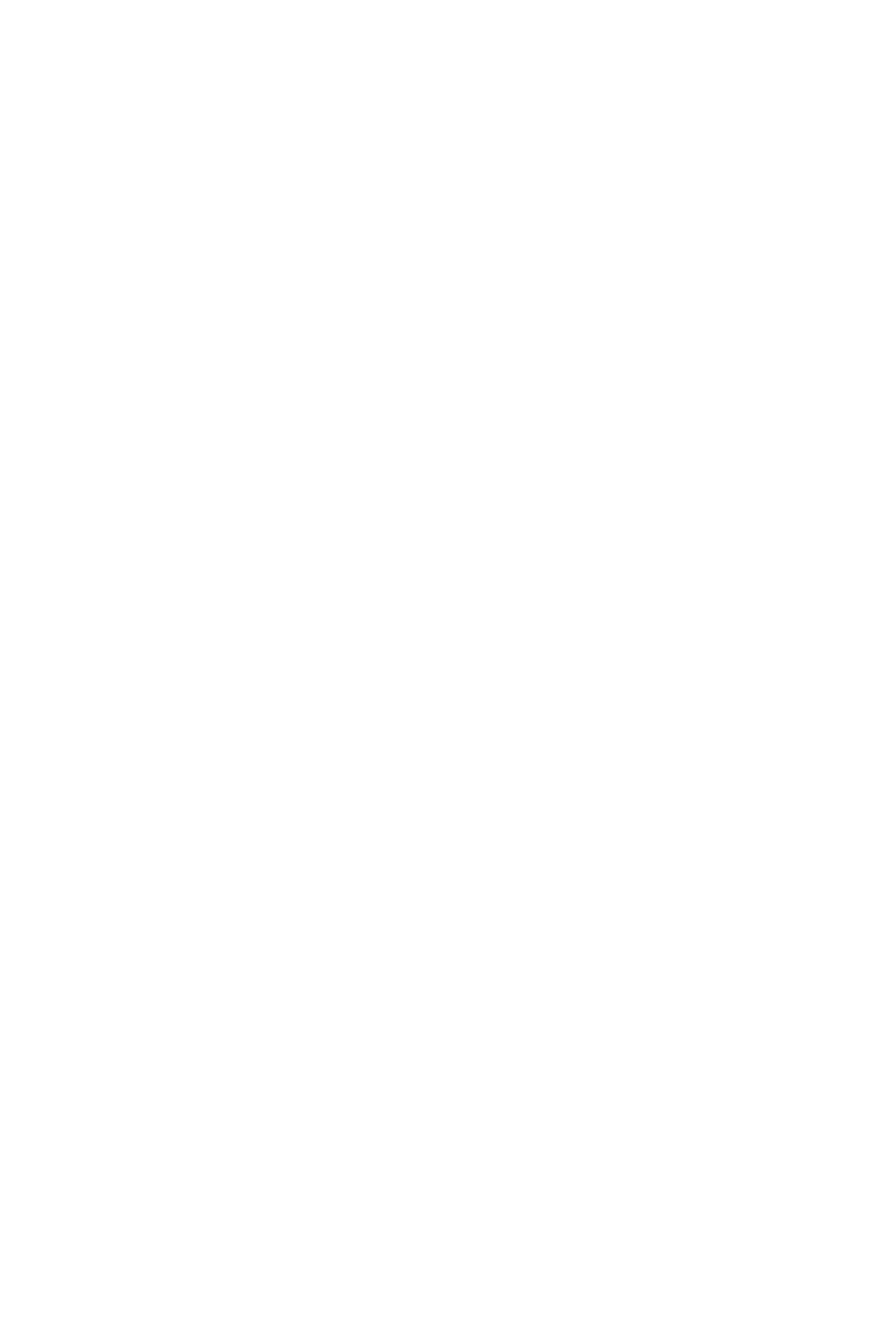
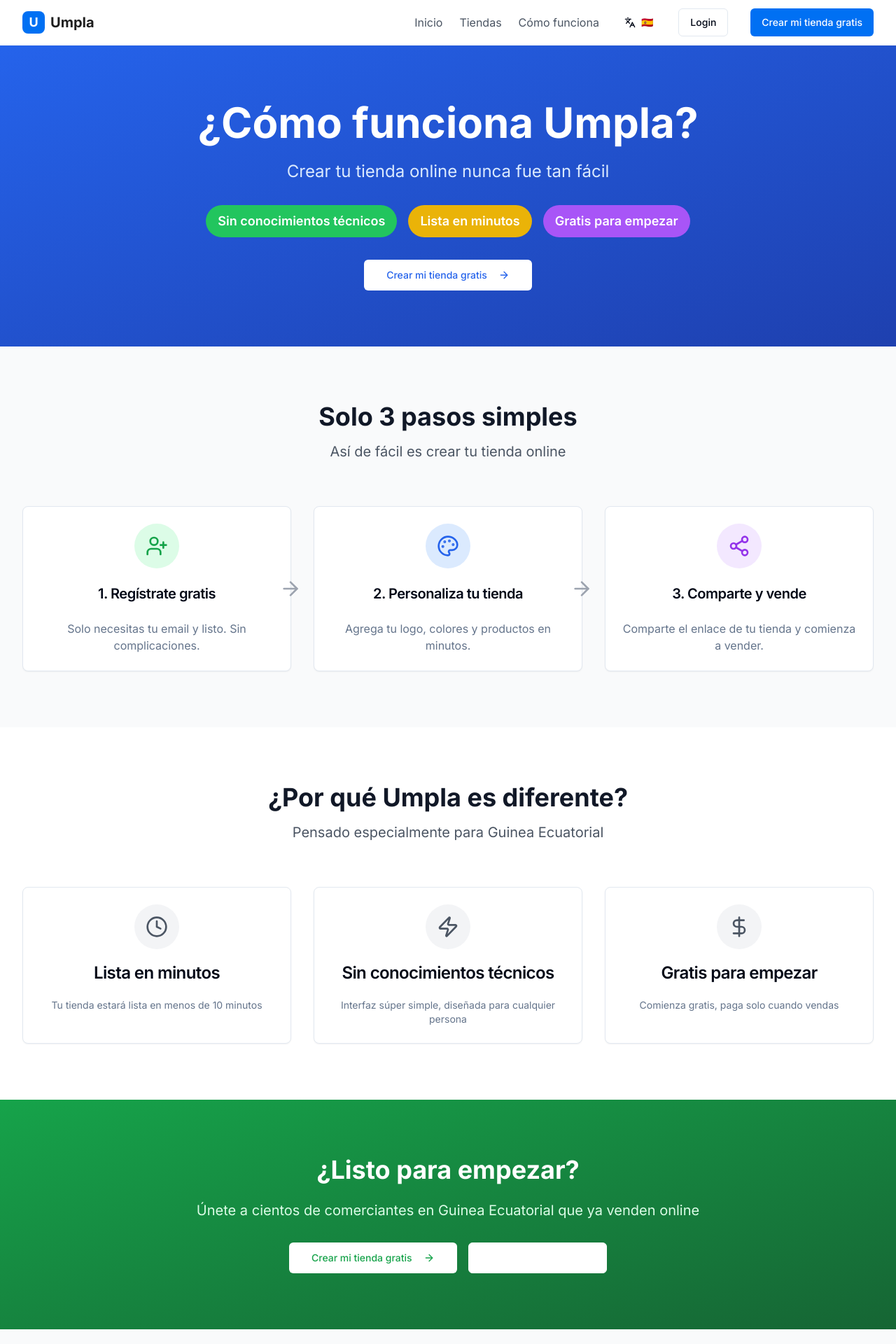
Before and after one commit to innTECH-SYS/umpla-equatorial-shop, a React (Vite) app: page /como-funciona in a window 1280 px wide. Before the commit this address had no page. Shown: the top 1920 px of the page at 70% size. Before the commit the page ends 800 px from the top, so only its background shows below. Built offline with nearby package versions, Linux system fonts and the light colour scheme.

Commit message:
Implement plan
Implement the full plan: update navigation, create "How it works" page, and update translations.

```diff
--- a/src/App.tsx
+++ b/src/App.tsx
@@ -13,6 +13,7 @@ import Admin from "./pages/Admin";
 import PublicStore from "./pages/PublicStore";
 import Stores from "./pages/Stores";
 import Pricing from "./pages/Pricing";
+import ComoFunciona from "./pages/ComoFunciona";
 import "./i18n/config";
 
 const queryClient = new QueryClient();
@@ -32,6 +33,7 @@ const App = () => (
               <Route path="/dashboard" element={<Dashboard />} />
               <Route path="/admin" element={<Admin />} />
               <Route path="/pricing" element={<Pricing />} />
+              <Route path="/como-funciona" element={<ComoFunciona />} />
               <Route path="/store/:storename" element={<PublicStore />} />
             </Routes>
           </BrowserRouter>
--- a/src/components/BottomNavbar.tsx
+++ b/src/components/BottomNavbar.tsx
@@ -5,10 +5,8 @@ import { useTranslation } from '@/hooks/useTranslation';
 import {
   Home,
   Store,
-  Search,
-  User,
-  ShoppingCart,
-  MessageCircle
+  HelpCircle,
+  User
 } from 'lucide-react';
 
 export const BottomNavbar = () => {
@@ -29,22 +27,16 @@ export const BottomNavbar = () => {
       key: 'stores'
     },
     {
-      icon: Search,
-      label: 'Buscar',
-      path: '/search',
-      key: 'search'
-    },
-    {
-      icon: ShoppingCart,
-      label: 'Carrito',
-      path: '/cart',
-      key: 'cart'
+      icon: HelpCircle,
+      label: t('nav.how_it_works'),
+      path: '/como-funciona',
+      key: 'how_it_works'
     },
     {
       icon: User,
-      label: 'Perfil',
+      label: t('nav.login'),
       path: '/auth',
-      key: 'profile'
+      key: 'login'
     }
   ];
 
@@ -62,7 +54,7 @@ export const BottomNavbar = () => {
 
       {/* Bottom Navigation */}
       <nav className="fixed bottom-0 left-0 right-0 bg-white border-t border-gray-200 z-40 lg:hidden">
-        <div className="grid grid-cols-5 h-16">
+        <div className="grid grid-cols-4 h-16">
           {navItems.map((item) => {
             const Icon = item.icon;
             const active = isActive(item.path);
@@ -99,13 +91,9 @@ export const BottomNavbar = () => {
                 <span className="text-xl font-bold">Umpla</span>
               </div>
               <p className="text-gray-400 mb-4">
-                La plataforma de comercio electrónico líder en Guinea Ecuatorial.
-                Conectamos compradores y vendedores locales.
+                La plataforma más fácil para crear tu tienda online en Guinea Ecuatorial.
+                Sin conocimientos técnicos necesarios.
               </p>
-              <div className="flex items-center gap-2">
-                <MessageCircle className="h-5 w-5 text-primary" />
-                <span className="text-sm">Soporte 24/7 disponible</span>
-              </div>
             </div>
 
             <div>
@@ -117,8 +105,11 @@ export const BottomNavbar = () => {
                 <Link to="/stores" className="block text-gray-400 hover:text-white transition-colors">
                   {t('nav.stores')}
                 </Link>
+                <Link to="/como-funciona" className="block text-gray-400 hover:text-white transition-colors">
+                  {t('nav.how_it_works')}
+                </Link>
                 <Link to="/auth" className="block text-gray-400 hover:text-white transition-colors">
-                  Crear cuenta
+                  {t('nav.login')}
                 </Link>
               </div>
             </div>
--- a/src/components/Navigation.tsx
+++ b/src/components/Navigation.tsx
@@ -23,15 +23,21 @@ const Navigation = () => {
 
           {/* Desktop Menu */}
           <div className="hidden md:flex items-center space-x-6">
-            <Link to="/pricing" className="text-gray-600 hover:text-primary transition-colors">
-              {t('nav.pricing')}
+            <Link to="/" className="text-gray-600 hover:text-primary transition-colors">
+              {t('nav.home')}
             </Link>
-            <Link to="/store-example" className="text-gray-600 hover:text-primary transition-colors">
-              {t('nav.example')}
+            <Link to="/stores" className="text-gray-600 hover:text-primary transition-colors">
+              {t('nav.stores')}
+            </Link>
+            <Link to="/como-funciona" className="text-gray-600 hover:text-primary transition-colors">
+              {t('nav.how_it_works')}
             </Link>
             <LanguageSelector />
-            <Link to="/onboarding">
-              <Button>{t('nav.start_free')}</Button>
+            <Link to="/auth">
+              <Button variant="outline" className="mr-2">{t('nav.login')}</Button>
+            </Link>
+            <Link to="/auth">
+              <Button>{t('home.hero.createStore')}</Button>
             </Link>
           </div>
 
@@ -52,24 +58,34 @@ const Navigation = () => {
           <div className="md:hidden py-4 border-t border-gray-100">
             <div className="flex flex-col space-y-4">
               <Link
-                to="/pricing"
+                to="/"
                 className="text-gray-600 hover:text-primary transition-colors"
                 onClick={() => setIsMenuOpen(false)}
               >
-                {t('nav.pricing')}
+                {t('nav.home')}
               </Link>
               <Link
-                to="/store-example"
+                to="/stores"
                 className="text-gray-600 hover:text-primary transition-colors"
                 onClick={() => setIsMenuOpen(false)}
               >
-                {t('nav.example')}
+                {t('nav.stores')}
+              </Link>
+              <Link
+                to="/como-funciona"
+                className="text-gray-600 hover:text-primary transition-colors"
+                onClick={() => setIsMenuOpen(false)}
+              >
+                {t('nav.how_it_works')}
               </Link>
               <div className="flex justify-center">
                 <LanguageSelector />
               </div>
-              <Link to="/onboarding" onClick={() => setIsMenuOpen(false)}>
-                <Button className="w-full">{t('nav.start_free')}</Button>
+              <Link to="/auth" onClick={() => setIsMenuOpen(false)}>
+                <Button variant="outline" className="w-full mb-2">{t('nav.login')}</Button>
+              </Link>
+              <Link to="/auth" onClick={() => setIsMenuOpen(false)}>
+                <Button className="w-full">{t('home.hero.createStore')}</Button>
               </Link>
             </div>
           </div>
--- a/src/locales/en.json
+++ b/src/locales/en.json
@@ -7,7 +7,8 @@
     "contact": "Contact",
     "login": "Login",
     "register": "Register",
-    "dashboard": "Dashboard"
+    "dashboard": "Dashboard",
+    "how_it_works": "How it works"
   },
   "onboarding": {
     "welcome": "Welcome to Umpla!",
@@ -37,10 +38,10 @@
   },
   "home": {
     "hero": {
-      "title": "Your digital marketplace in Equatorial Guinea",
-      "subtitle": "Connecting buyers and sellers across Equatorial Guinea",
+      "title": "Create your online store without technical knowledge",
+      "subtitle": "The easiest platform to have your own store in Equatorial Guinea",
       "cta": "Explore Stores",
-      "createStore": "Create my store"
+      "createStore": "Create my free store"
     },
     "features": {
       "title": "Why choose Umpla?",
@@ -49,8 +50,8 @@
         "description": "We support local businesses in Equatorial Guinea"
       },
       "secure": {
-        "title": "Secure Payments",
-        "description": "Protected transactions with multiple payment methods"
+        "title": "Easy to use",
+        "description": "No technical knowledge needed. Everything ready in minutes"
       },
       "delivery": {
         "title": "Fast Delivery",
@@ -90,6 +91,26 @@
     "out_of_stock": "Out of stock",
     "add_to_cart": "Add to cart"
   },
+  "how_it_works": {
+    "title": "How does Umpla work?",
+    "subtitle": "Creating your online store has never been easier",
+    "step1": {
+      "title": "1. Sign up for free",
+      "description": "Just need your email and you're ready. No complications."
+    },
+    "step2": {
+      "title": "2. Customize your store",
+      "description": "Add your logo, colors and products in minutes."
+    },
+    "step3": {
+      "title": "3. Share and sell",
+      "description": "Share your store link and start selling."
+    },
+    "cta": "Create my free store",
+    "no_tech_needed": "No technical knowledge needed",
+    "ready_in_minutes": "Ready in minutes",
+    "free_to_start": "Free to start"
+  },
   "common": {
     "loading": "Loading...",
     "error": "Error",
--- a/src/locales/es.json
+++ b/src/locales/es.json
@@ -5,9 +5,10 @@
     "stores": "Tiendas",
     "about": "Acerca de",
     "contact": "Contacto",
-    "login": "Iniciar sesión",
+    "login": "Login",
     "register": "Registrarse",
-    "dashboard": "Panel"
+    "dashboard": "Panel",
+    "how_it_works": "Cómo funciona"
   },
   "onboarding": {
     "welcome": "¡Bienvenido a Umpla!",
@@ -37,10 +38,10 @@
   },
   "home": {
     "hero": {
-      "title": "Tu mercado digital en Guinea Ecuatorial",
-      "subtitle": "Conectamos compradores y vendedores en toda Guinea Ecuatorial",
+      "title": "Crea tu tienda online sin conocimientos técnicos",
+      "subtitle": "La plataforma más fácil para tener tu propia tienda en Guinea Ecuatorial",
       "cta": "Explorar Tiendas",
-      "createStore": "Crear mi tienda"
+      "createStore": "Crear mi tienda gratis"
     },
     "features": {
       "title": "¿Por qué elegir Umpla?",
@@ -49,8 +50,8 @@
         "description": "Apoyamos a los negocios locales de Guinea Ecuatorial"
       },
       "secure": {
-        "title": "Pagos Seguros",
-        "description": "Transacciones protegidas con múltiples métodos de pago"
+        "title": "Fácil de usar",
+        "description": "Sin conocimientos técnicos. Todo listo en minutos"
       },
       "delivery": {
         "title": "Entrega Rápida",
@@ -90,6 +91,26 @@
     "out_of_stock": "Sin stock",
     "add_to_cart": "Agregar al carrito"
   },
+  "how_it_works": {
+    "title": "¿Cómo funciona Umpla?",
+    "subtitle": "Crear tu tienda online nunca fue tan fácil",
+    "step1": {
+      "title": "1. Regístrate gratis",
+      "description": "Solo necesitas tu email y listo. Sin complicaciones."
+    },
+    "step2": {
+      "title": "2. Personaliza tu tienda",
+      "description": "Agrega tu logo, colores y productos en minutos."
+    },
+    "step3": {
+      "title": "3. Comparte y vende",
+      "description": "Comparte el enlace de tu tienda y comienza a vender."
+    },
+    "cta": "Crear mi tienda gratis",
+    "no_tech_needed": "Sin conocimientos técnicos",
+    "ready_in_minutes": "Lista en minutos",
+    "free_to_start": "Gratis para empezar"
+  },
   "common": {
     "loading": "Cargando...",
     "error": "Error",
--- /dev/null
+++ b/src/pages/ComoFunciona.tsx
@@ -0,0 +1,191 @@
+
+import { Button } from '@/components/ui/button';
+import { Card, CardContent, CardDescription, CardHeader, CardTitle } from '@/components/ui/card';
+import { Badge } from '@/components/ui/badge';
+import { ArrowRight, UserPlus, Palette, Share2, Clock, Zap, DollarSign } from 'lucide-react';
+import { useTranslation } from '@/hooks/useTranslation';
+import { Link } from 'react-router-dom';
+import Navigation from '@/components/Navigation';
+import { BottomNavbar } from '@/components/BottomNavbar';
+
+const ComoFunciona = () => {
+  const { t } = useTranslation();
+
+  const steps = [
+    {
+      icon: UserPlus,
+      title: t('how_it_works.step1.title'),
+      description: t('how_it_works.step1.description'),
+      color: 'bg-green-100 text-green-600'
+    },
+    {
+      icon: Palette,
+      title: t('how_it_works.step2.title'),
+      description: t('how_it_works.step2.description'),
+      color: 'bg-blue-100 text-blue-600'
+    },
+    {
+      icon: Share2,
+      title: t('how_it_works.step3.title'),
+      description: t('how_it_works.step3.description'),
+      color: 'bg-purple-100 text-purple-600'
+    }
+  ];
+
+  const benefits = [
+    {
+      icon: Clock,
+      title: t('how_it_works.ready_in_minutes'),
+      description: 'Tu tienda estará lista en menos de 10 minutos'
+    },
+    {
+      icon: Zap,
+      title: t('how_it_works.no_tech_needed'),
+      description: 'Interfaz súper simple, diseñada para cualquier persona'
+    },
+    {
+      icon: DollarSign,
+      title: t('how_it_works.free_to_start'),
+      description: 'Comienza gratis, paga solo cuando vendas'
+    }
+  ];
+
+  return (
+    <div className="min-h-screen bg-gray-50">
+      <Navigation />
+
+      {/* Hero Section */}
+      <section className="bg-gradient-to-br from-blue-600 to-blue-800 text-white py-20">
+        <div className="max-w-7xl mx-auto px-4 sm:px-6 lg:px-8">
+          <div className="text-center">
+            <h1 className="text-4xl md:text-6xl font-bold mb-6">
+              {t('how_it_works.title')}
+            </h1>
+            <p className="text-xl md:text-2xl mb-8 text-blue-100">
+              {t('how_it_works.subtitle')}
+            </p>
+            <div className="flex flex-wrap justify-center gap-4 mb-8">
+              <Badge className="bg-green-500 text-white px-4 py-2 text-lg">
+                {t('how_it_works.no_tech_needed')}
+              </Badge>
+              <Badge className="bg-yellow-500 text-white px-4 py-2 text-lg">
+                {t('how_it_works.ready_in_minutes')}
+              </Badge>
+              <Badge className="bg-purple-500 text-white px-4 py-2 text-lg">
+                {t('how_it_works.free_to_start')}
+              </Badge>
+            </div>
+            <Link to="/auth">
+              <Button size="lg" className="bg-white text-blue-600 hover:bg-gray-100">
+                {t('how_it_works.cta')}
+                <ArrowRight className="ml-2 h-5 w-5" />
+              </Button>
+            </Link>
+          </div>
+        </div>
+      </section>
+
+      {/* Steps Section */}
+      <section className="py-20">
+        <div className="max-w-7xl mx-auto px-4 sm:px-6 lg:px-8">
+          <div className="text-center mb-16">
+            <h2 className="text-3xl md:text-4xl font-bold text-gray-900 mb-4">
+              Solo 3 pasos simples
+            </h2>
+            <p className="text-xl text-gray-600">
+              Así de fácil es crear tu tienda online
+            </p>
+          </div>
+
+          <div className="grid grid-cols-1 md:grid-cols-3 gap-8">
+            {steps.map((step, index) => {
+              const Icon = step.icon;
+              return (
+                <Card key={index} className="text-center relative">
+                  <CardHeader>
+                    <div className={`w-16 h-16 ${step.color} rounded-full flex items-center justify-center mx-auto mb-4`}>
+                      <Icon className="h-8 w-8" />
+                    </div>
+                    <CardTitle className="text-xl">{step.title}</CardTitle>
+                  </CardHeader>
+                  <CardContent>
+                    <CardDescription className="text-base">{step.description}</CardDescription>
+                  </CardContent>
+
+                  {/* Arrow for desktop */}
+                  {index < steps.length - 1 && (
+                    <div className="hidden md:block absolute top-1/2 -right-4 transform -translate-y-1/2">
+                      <ArrowRight className="h-8 w-8 text-gray-400" />
+                    </div>
+                  )}
+                </Card>
+              );
+            })}
+          </div>
+        </div>
+      </section>
+
+      {/* Benefits Section */}
+      <section className="py-20 bg-white">
+        <div className="max-w-7xl mx-auto px-4 sm:px-6 lg:px-8">
+          <div className="text-center mb-16">
+            <h2 className="text-3xl md:text-4xl font-bold text-gray-900 mb-4">
+              ¿Por qué Umpla es diferente?
+            </h2>
+            <p className="text-xl text-gray-600">
+              Pensado especialmente para Guinea Ecuatorial
+            </p>
+          </div>
+
+          <div className="grid grid-cols-1 md:grid-cols-3 gap-8">
+            {benefits.map((benefit, index) => {
+              const Icon = benefit.icon;
+              return (
+                <Card key={index} className="text-center">
+                  <CardHeader>
+                    <div className="w-16 h-16 bg-gray-100 rounded-full flex items-center justify-center mx-auto mb-4">
+                      <Icon className="h-8 w-8 text-gray-600" />
+                    </div>
+                    <CardTitle>{benefit.title}</CardTitle>
+                  </CardHeader>
+                  <CardContent>
+                    <CardDescription>{benefit.description}</CardDescription>
+                  </CardContent>
+                </Card>
+              );
+            })}
+          </div>
+        </div>
+      </section>
+
+      {/* CTA Section */}
+      <section className="py-20 bg-gradient-to-br from-green-600 to-green-800 text-white">
+        <div className="max-w-4xl mx-auto px-4 sm:px-6 lg:px-8 text-center">
+          <h2 className="text-3xl md:text-4xl font-bold mb-6">
+            ¿Listo para empezar?
+          </h2>
+          <p className="text-xl mb-8 text-green-100">
+            Únete a cientos de comerciantes en Guinea Ecuatorial que ya venden online
+          </p>
+          <div className="flex flex-col sm:flex-row gap-4 justify-center">
+            <Link to="/auth">
+              <Button size="lg" className="bg-white text-green-600 hover:bg-gray-100">
+                {t('how_it_works.cta')}
+                <ArrowRight className="ml-2 h-5 w-5" />
+              </Button>
+            </Link>
+            <Link to="/stores">
+              <Button size="lg" variant="outline" className="border-white text-white hover:bg-white hover:text-green-600">
+                Ver tiendas ejemplo
+              </Button>
+            </Link>
+          </div>
+        </div>
+      </section>
+
+      <BottomNavbar />
+    </div>
+  );
+};
+
+export default ComoFunciona;
```
